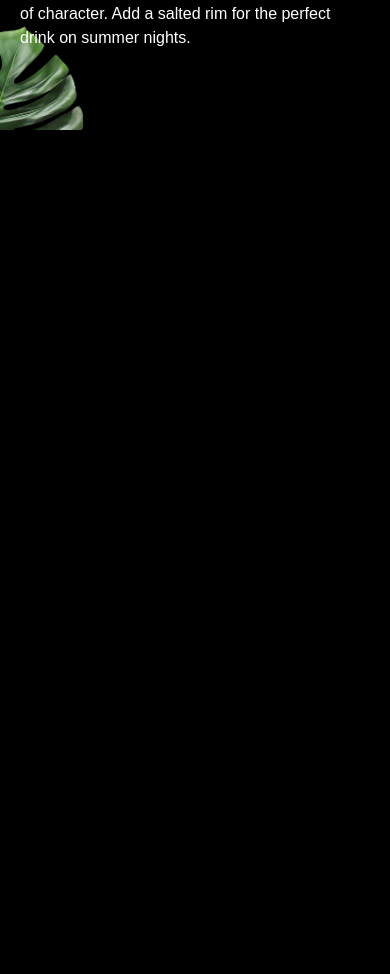
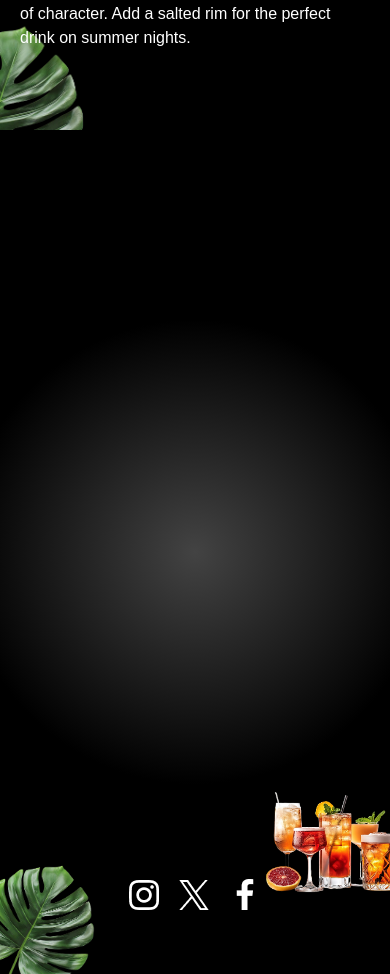
Before and after one commit to MahdiyarDelavari/cocktail-gsap, a React (Vite) app: page / in a window 390 px wide. Shown: the part 6785-7759 px from the top of the page. Before the commit the page ends 6915 px from the top, so only its background shows below. Built offline with nearby package versions, Linux system fonts and the light colour scheme; a web font is replaced by a local one.

Commit message:
Implement Contact Section

```diff
--- a/src/App.jsx
+++ b/src/App.jsx
@@ -7,6 +7,7 @@
 import About from './components/About';
 import Art from './components/Art';
 import Menu from './components/Menu';
+import Contact from './components/Contact';
 
 gsap.registerPlugin(ScrollTrigger, SplitText);
 
@@ -18,7 +19,8 @@
       <Cocktails />
       <About />
       <Art />
-      <Menu/>
+      <Menu />
+      <Contact/>
     </main>
   )
 }
--- /dev/null
+++ b/src/components/Contact.jsx
@@ -0,0 +1,99 @@
+import React from 'react'
+import { socials } from '../../constants'
+import { openingHours } from '../../constants'
+import { useGSAP } from '@gsap/react'
+import { SplitText } from 'gsap/all'
+import gsap from 'gsap'
+
+const Contact = () => {
+
+    useGSAP(() => {
+        const titleSplit = SplitText.create('#contact h2', { type: 'words' })
+
+        const timeLine = gsap.timeline({
+            scrollTrigger: {
+                trigger: "#contact",
+                start:'top center',
+            },
+            ease:"power1.inOut"
+        })
+
+        timeLine
+            .from(titleSplit.words, {
+                opacity: 0 , yPercent:100 , stagger:0.02
+
+            })
+            .from('#contact h3 , #contact p', {
+                opacity: 0 , yPercent:100 , stagger:0.02
+            })
+            .to('#f-right-leaf', {
+                y:'150',duration:1 , ease:'power1.inOut'
+            })
+            .to('#f-left-leaf', {
+                y:'-100',duration:1 , ease:'power1.inOut'
+            },'<')
+    })
+
+
+
+
+
+
+
+
+
+
+
+
+    return (
+<footer id="contact">
+	 <img src="/images/footer-right-leaf.png" alt="leaf-right" id="f-right-leaf" />
+	 <img src="/images/footer-left-leaf.png" alt="leaf-left" id="f-left-leaf" />
+	 <img src="/images/footer-drinks.png" alt="drink-img" className="drink-img" />
+
+	 <div className="content">
+		<h2>Where to Find Us</h2>
+
+		<div>
+		 <h3>Visit Our Bar</h3>
+		 <p>456, Raq Blvd. #404, Los Angeles, CA 90210</p>
+		</div>
+
+		<div>
+		 <h3>Contact Us</h3>
+		 <p>(555) 987-6543</p>
+		 <p>hello@MadPure.com</p>
+		</div>
+
+		<div>
+		 <h3>Open Every Day</h3>
+		 {openingHours.map((time) => (
+			<p key={time.day}>
+			 {time.day} : {time.time}
+			</p>
+		 ))}
+		</div>
+
+		<div>
+		 <h3>Socials</h3>
+
+		 <div className="flex-center gap-5">
+			{socials.map((social) => (
+			 <a
+			 	key={social.name}
+				href={social.url}
+				target="_blank"
+				rel="noopener noreferrer"
+				aria-label={social.name}
+			 >
+				<img src={social.icon} />
+			 </a>
+			))}
+		 </div>
+		</div>
+	 </div>
+	</footer>
+  )
+}
+
+export default Contact
--- a/src/index.css
+++ b/src/index.css
@@ -352,7 +352,7 @@
         }
 
         .content {
-            @apply container mx-auto lg:py-14 2xl:py-32 py-16 flex flex-col justify-between gap-10 min-h-dvh;
+            @apply container mx-auto lg:py-14 2xl:py-32 py-16 flex flex-col justify-between gap-8 min-h-dvh;
 
             h2 {
                 @apply lg:text-6xl 2xl:text-8xl text-5xl font-modern-negra md:translate-y-0 translate-y-5;
@@ -368,7 +368,7 @@
         }
 
         .drink-img {
-            @apply absolute bottom-0 right-0 lg:w-96 w-1/3 pointer-events-none;
+            @apply absolute bottom-20 right-0 lg:w-96 w-1/3 pointer-events-none;
         }
     }
 }
```
